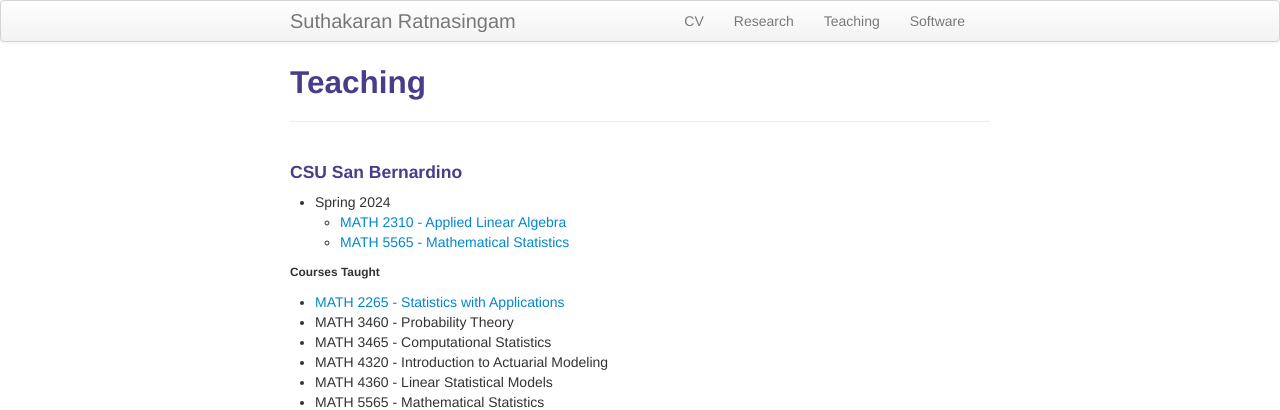
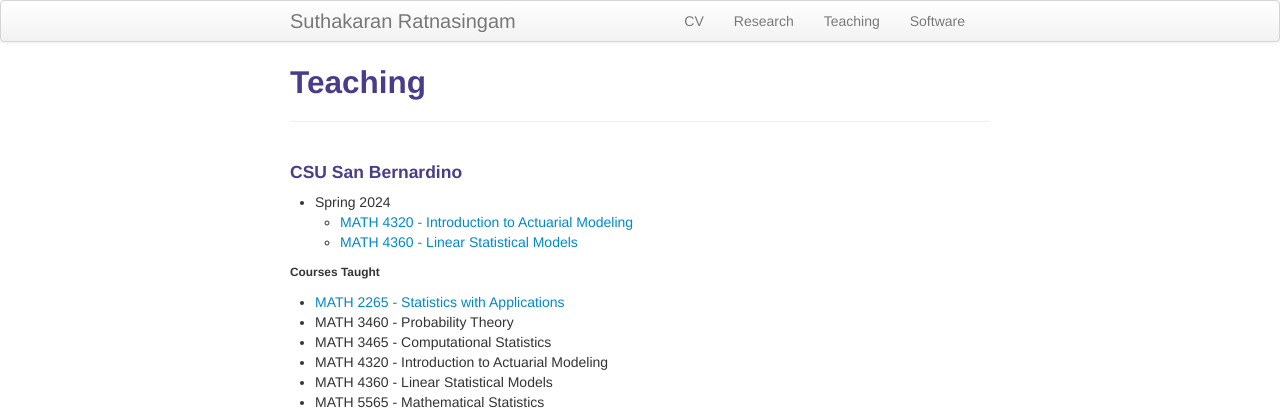
Before and after one commit to suthakaranr/suthakaranr.github.io, a Jekyll site: the page built from pages/Teaching.md, in a window 1280 px wide. Shown: the top 410 px of the page. Built offline with Jekyll 4.4.1, drawn with Linux system fonts in a browser that asks for light colours.

Commit message:
Update Teaching.md

```diff
--- a/pages/Teaching.md
+++ b/pages/Teaching.md
@@ -5,8 +5,8 @@ description: Suthakaran's teaching portfolio
 ---
 #### CSU San Bernardino
 * Spring 2024
-   * <a style="text-decoration:none"  target="_blank" rel="noopener noreferrer">MATH 2310 - Applied Linear Algebra
-   * <a style="text-decoration:none" href="../pages/MathStat.html" target="_blank" rel="noopener noreferrer">MATH 5565 - Mathematical Statistics </a>
+   * <a style="text-decoration:none"  target="_blank" rel="noopener noreferrer">MATH 4320 - Introduction to Actuarial Modeling
+   * <a style="text-decoration:none" href="../pages/LinStatModProj.html" target="_blank" rel="noopener noreferrer">MATH 4360 - Linear Statistical Models </a>
 
 
 ###### Courses Taught
```
